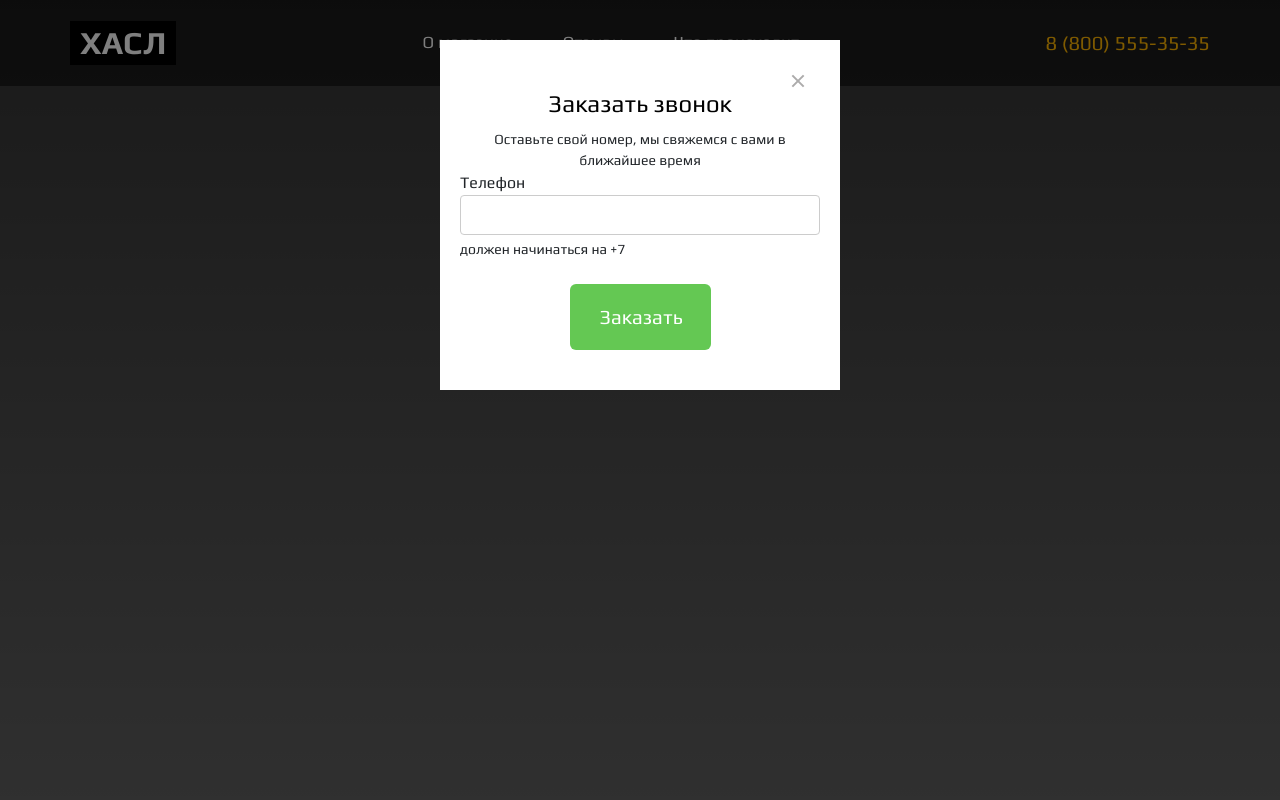
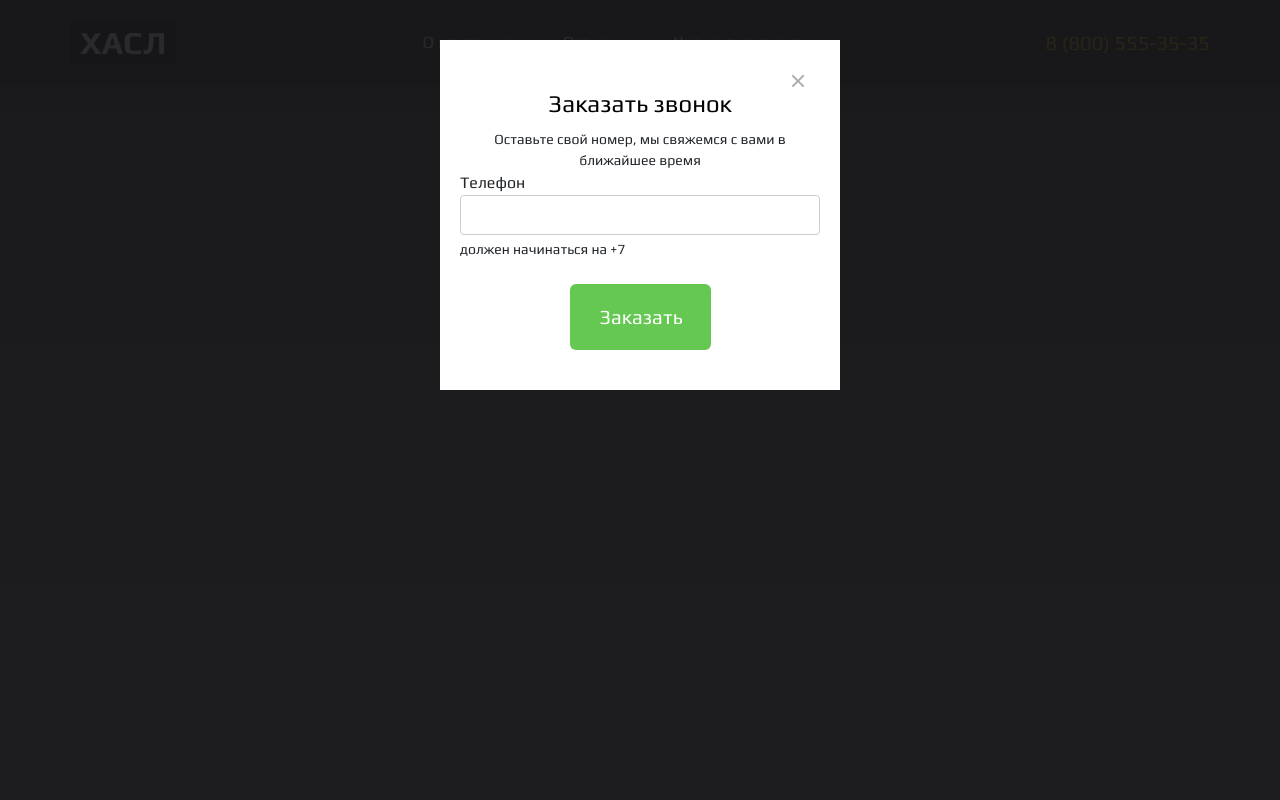
Before and after one commit to Rekk1d/quiz, a website: page src/index.html in a window 1280 px wide. Both pictures are taken after a click on the element "8 (800) 555-35-35". Shown: the top 800 px of the page. Drawn offline with nearby package versions, Linux system fonts and the light colour scheme; files that its build step writes are made by us from their sources; files whose address does not match are found by name.

Commit message:
some changes

```diff
--- a/src/css/scss/blocks/modal.scss
+++ b/src/css/scss/blocks/modal.scss
@@ -86,7 +86,7 @@
             right: 0;
             bottom: 0;
             left: 0;
-            background-color: rgba(0,0,0, .5);
+            background-color: rgba(24, 24, 27, .92);
             z-index: 1002;
         }
     }
```
